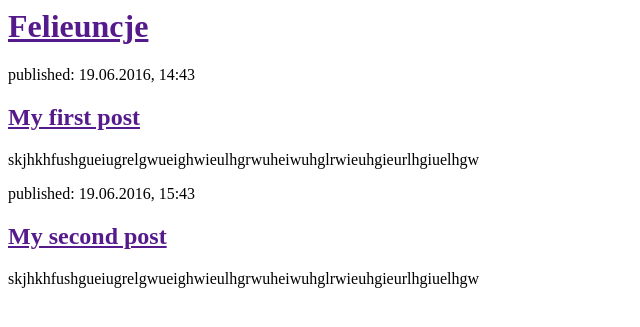
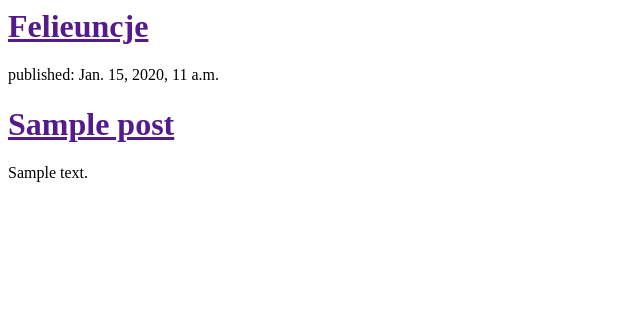
Before and after one commit to eradape/my-first-blog, a Django app: template blog/templates/blog/post_list.html in a window 1280 px wide. Shown: the top 327 px of the page, without its empty margins (0-640 px from the left). Run offline with Django 3.2, Linux system fonts and the light colour scheme; the template is opened without the code that fills it: values that come from a table or form of the project are taken from there, others are empty; tables that the repository leaves empty hold one stand-in row (values such as "Sample post").

Commit message:
Modyfikacja szablonu by pokazywał posty z bazy danych

```diff
--- a/blog/models.py
+++ b/blog/models.py
@@ -14,5 +14,5 @@ class Post(models.Model):
         self.published_date = timezone.now()
         self(save)
 
-    def __str___(self):
+    def __str__(self):
         return self.title
--- a/blog/templates/blog/post_list.html
+++ b/blog/templates/blog/post_list.html
@@ -8,16 +8,15 @@
           <h1><a href="">Felieuncje</a></h1>
         </div>
 
-        <div>
-            <p>published: 19.06.2016, 14:43</p>
-            <h2><a href="">My first post</a></h2>
-            <p>skjhkhfushgueiugrelgwueighwieulhgrwuheiwuhglrwieuhgieurlhgiuelhgw</p>
-        </div>
+        {% for post in posts %}
 
         <div>
-            <p>published: 19.06.2016, 15:43</p>
-            <h2><a href="">My second post</a></h2>
-            <p>skjhkhfushgueiugrelgwueighwieulhgrwuheiwuhglrwieuhgieurlhgiuelhgw</p>
+          <p>published: {{ post.published_date }}</p>
+          <h1><a href="">{{ post.title }}</a></h1>
+          <p>{{ post.text|linebreaks }} </p>
+
         </div>
+{% endfor %}
+
       </body>
 </html>
--- a/blog/views.py
+++ b/blog/views.py
@@ -1,3 +1,7 @@
 from django.shortcuts import render
+from .models import Post
+from django.utils import timezone
+
 def post_list(request):
-    return render(request, 'blog/post_list.html', {})
+    posts = Post.objects.filter(published_date__lte=timezone.now()).order_by('published_date')
+    return render(request, 'blog/post_list.html', {'posts': posts})
```
